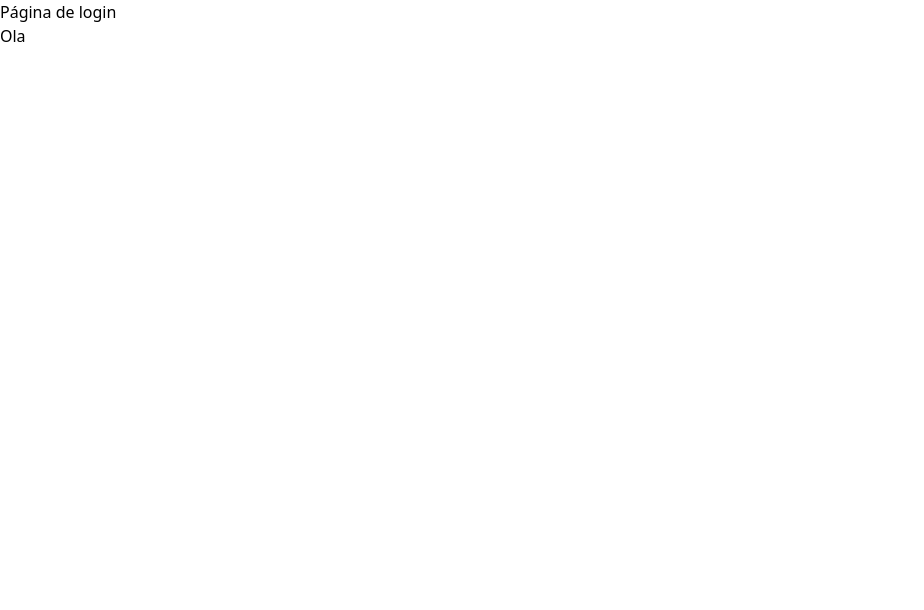
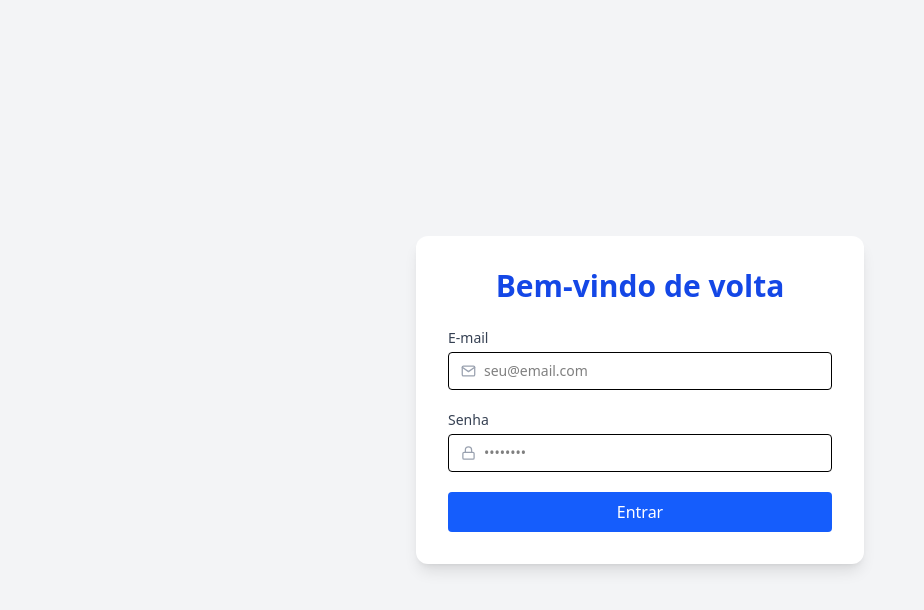
Before and after one commit to Thaleshtv/system-oftbook, a React (Vite) app: page / in a window 1280 px wide. Shown: the top 610 px of the page, without its empty margins (0-924 px from the left). Built offline with nearby package versions, Linux system fonts and the light colour scheme.

Commit message:
feat: implement login form with validation using react-hook-form and zod

```diff
--- a/package.json
+++ b/package.json
@@ -10,6 +10,7 @@
     "preview": "vite preview"
   },
   "dependencies": {
+    "@hookform/resolvers": "^5.1.1",
     "@tailwindcss/vite": "^4.1.10",
     "@tanstack/react-query": "^5.80.7",
     "@tanstack/react-router": "^1.121.21",
@@ -18,6 +19,7 @@
     "js-cookie": "^3.0.5",
     "react": "^19.1.0",
     "react-dom": "^19.1.0",
+    "react-hook-form": "^7.60.0",
     "react-icons": "^5.5.0",
     "react-toastify": "^11.0.5",
     "tailwindcss": "^4.1.10",
--- a/src/App.tsx
+++ b/src/App.tsx
@@ -6,15 +6,20 @@ import { ToastContainer } from 'react-toastify'
 import { useAuthStore } from './store/userStore'
 import { useToastStore } from './store/toastStore'
 
+import { QueryClient, QueryClientProvider } from '@tanstack/react-query'
+import { useState } from 'react'
+
 export default function App() {
   const auth = useAuthStore()
   const toast = useToastStore()
 
+  const [queryClient] = useState(() => new QueryClient())
+
   return (
-    <>
+    <QueryClientProvider client={queryClient}>
       <RouterProvider router={router} context={{ auth, toast }} />
       <SimpleBackdrop />
       <ToastContainer />
-    </>
+    </QueryClientProvider>
   )
 }
--- a/src/pages/Login/model.tsx
+++ b/src/pages/Login/model.tsx
@@ -1,8 +1,46 @@
+import { useMutation } from '@tanstack/react-query'
 import { useRouter } from '@tanstack/react-router'
+import { useForm } from 'react-hook-form'
+
+import { zodResolver } from '@hookform/resolvers/zod'
+import { z } from 'zod'
+
 import { AppRouter } from '../../routes/router'
+
+import { Auth } from '../../services/auth'
+
+const loginSchema = z.object({
+  email: z.string().email({ message: 'E-mail inválido' }),
+  password: z.string().min(6, { message: 'Mínimo 6 caracteres' })
+})
+
+type LoginSchema = z.infer<typeof loginSchema>
 
 export const useLogin = () => {
   const router = useRouter<AppRouter>()
 
-  return {}
+  const form = useForm<LoginSchema>({
+    resolver: zodResolver(loginSchema)
+  })
+
+  const loginMutation = useMutation({
+    mutationFn: Auth.loginUser,
+    onSuccess: (res) => {
+      if (res.status === 200) {
+        router.navigate({ to: '/' })
+      } else {
+        form.setError('email', { message: res.message })
+      }
+    }
+  })
+
+  const handleSubmit = form.handleSubmit((data) => {
+    loginMutation.mutate(data)
+  })
+
+  return {
+    form,
+    handleSubmit,
+    isLoading: loginMutation.isPending
+  }
 }
--- a/src/pages/Login/view.tsx
+++ b/src/pages/Login/view.tsx
@@ -1,11 +1,67 @@
 import './style.scss'
+import { FiMail, FiLock } from 'react-icons/fi'
 import { useLogin } from './model'
 
 export const LoginView = (props: ReturnType<typeof useLogin>) => {
+  const { form, handleSubmit, isLoading } = props
+
   return (
-    <div className="container mx-auto">
-      Página de login
-      <h1>Ola</h1>
+    <div className="min-h-screen flex items-center justify-center bg-gray-100">
+      <div className="bg-white p-8 rounded-xl shadow-lg w-full max-w-md">
+        <h1 className="text-3xl font-semibold text-center mb-6 text-blue-700">
+          Bem-vindo de volta
+        </h1>
+
+        <form onSubmit={handleSubmit} className="space-y-5">
+          <div>
+            <label className="block mb-1 text-sm font-medium text-gray-700">
+              E-mail
+            </label>
+            <div className="flex items-center border rounded px-3 py-2">
+              <FiMail className="text-gray-400 mr-2" />
+              <input
+                type="email"
+                {...form.register('email')}
+                className="w-full outline-none text-sm"
+                placeholder="seu@email.com"
+              />
+            </div>
+            {form.formState.errors.email && (
+              <p className="text-red-500 text-sm mt-1">
+                {form.formState.errors.email.message}
+              </p>
+            )}
+          </div>
+
+          <div>
+            <label className="block mb-1 text-sm font-medium text-gray-700">
+              Senha
+            </label>
+            <div className="flex items-center border rounded px-3 py-2">
+              <FiLock className="text-gray-400 mr-2" />
+              <input
+                type="password"
+                {...form.register('password')}
+                className="w-full outline-none text-sm"
+                placeholder="••••••••"
+              />
+            </div>
+            {form.formState.errors.password && (
+              <p className="text-red-500 text-sm mt-1">
+                {form.formState.errors.password.message}
+              </p>
+            )}
+          </div>
+
+          <button
+            type="submit"
+            disabled={isLoading}
+            className="w-full bg-blue-600 hover:bg-blue-700 text-white py-2 rounded transition"
+          >
+            {isLoading ? 'Entrando...' : 'Entrar'}
+          </button>
+        </form>
+      </div>
     </div>
   )
 }
```
Also changed, not shown: 2 other files (tests, documents, lock files or other folders).
